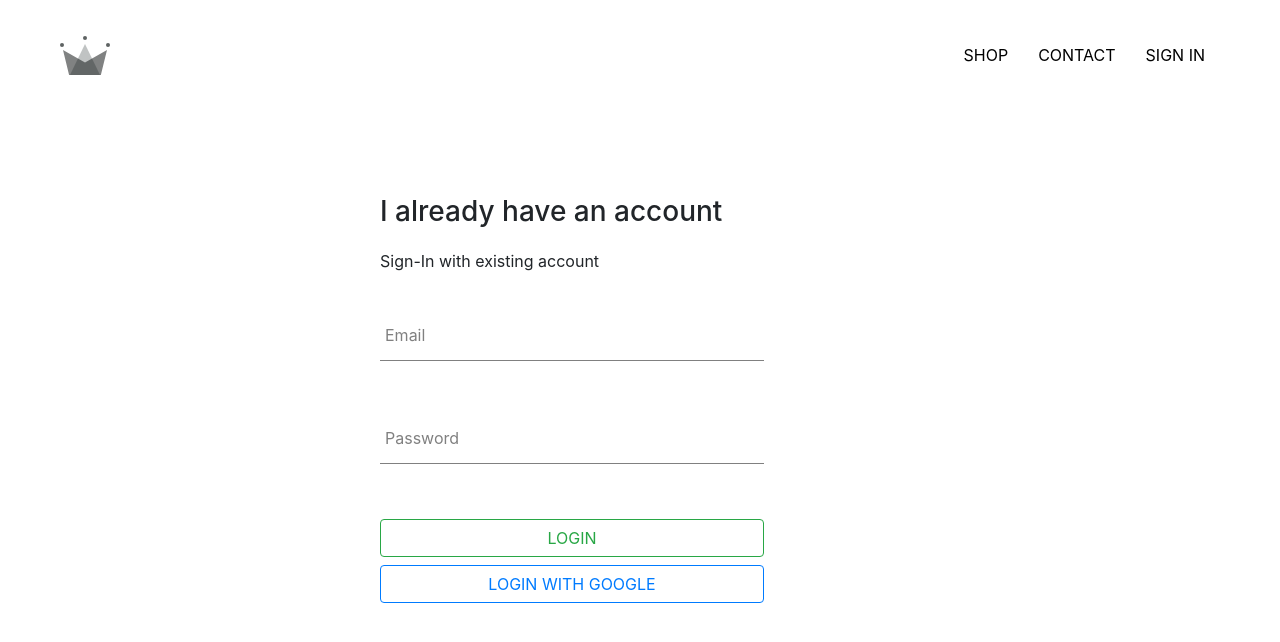
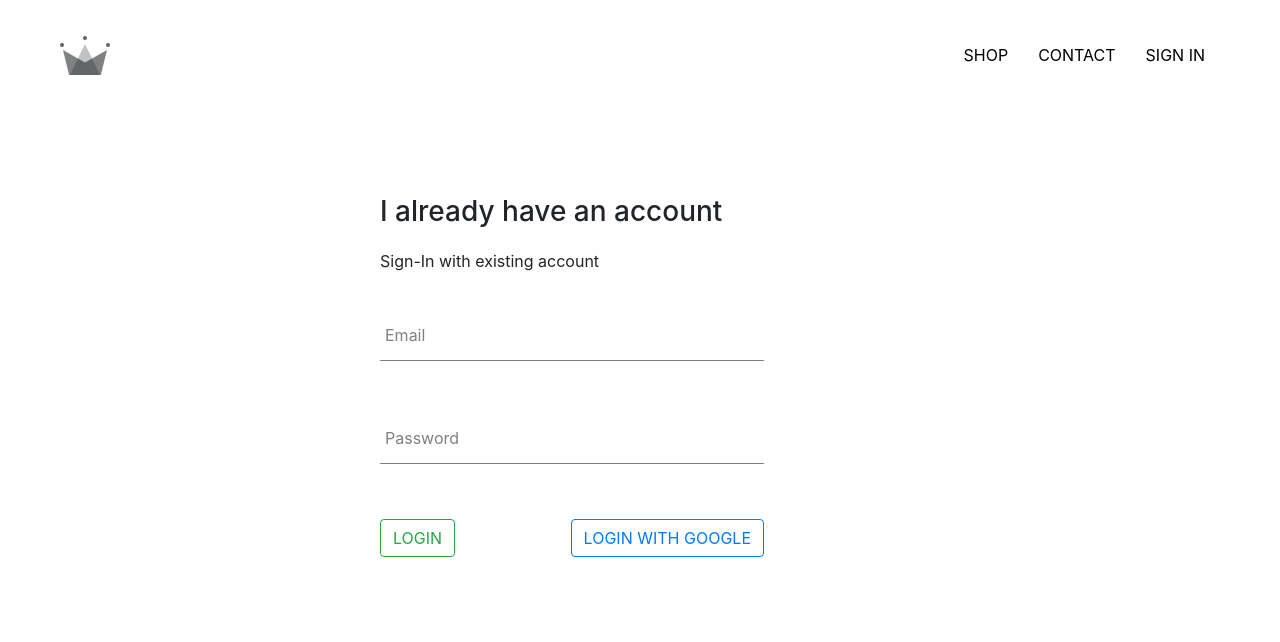
Before and after one commit to rohanrony250/E-commerce-website-ReactApp, a React (Create React App) app: page /login in a window 1280 px wide. Shown: the top 642 px of the page. Built offline with nearby package versions, Linux system fonts and the light colour scheme; no server answers.

Commit message:
integrated firebase google authentication and applied final styles

```diff
--- a/src/App.css
+++ b/src/App.css
@@ -8,3 +8,8 @@
     text-decoration: none !important;
     color: black !important;
 }
+
+*
+{
+    box-sizing: border-box;
+}
--- a/src/App.js
+++ b/src/App.js
@@ -1,15 +1,44 @@
+import React from 'react';
 import HomePage from './pages/homepage/homepage-component';
 import {Switch, Route} from 'react-router-dom';
 import Shop_Component from './pages/shop/shop-component';
 import LoginPage from './pages/login/login-component';
 import HeaderComponent from './components/header/header-component';
+import {auth} from './Firebase/firebase-utils';
 import 'bootstrap/dist/css/bootstrap.min.css';
 import './App.css';
 
-function App() {
+class App extends React.Component
+{
+  constructor()
+  {
+    super();
+    this.state =
+    {
+      currentUser: null
+    }
+  }
+
+  unsubscribeFromAuth = null;
+
+  componentDidMount()
+  {
+    this.unsubscribeFromAuth = auth.onAuthStateChanged(user =>{
+      this.setState({ currentUser : user })
+      console.log(user);
+
+    })
+  }
+
+  componentWillUnmount()
+  {
+    this.unsubscribeFromAuth();
+  }
+  render()
+  {
     return (
       <div>
-      <HeaderComponent />
+        <HeaderComponent currentUser={this.state.currentUser} />
         <Switch>
           <Route exact path='/' component={HomePage}/>
           {/*here only {HomePage} gets access to props of route and not its children, to solve issue we use withRouter() */}
@@ -19,5 +48,6 @@
       </div>
     );
   }
+}
 
 export default App;
--- a/src/components/custom-button/custom-button.component.jsx
+++ b/src/components/custom-button/custom-button.component.jsx
@@ -3,7 +3,7 @@
 
 const CustomButton = ({children,...otherProps}) =>
 (
-    <button {...otherProps} className={`${otherProps.styles}`}>
+    <button {...otherProps} className={`${otherProps.styles} custom-button`}>
         {children}
     </button>
 )
--- a/src/components/custom-button/custom-button.styles.scss
+++ b/src/components/custom-button/custom-button.styles.scss
@@ -0,0 +1,5 @@
+// .button-1
+// {
+//     min-width: 160px;
+//     width: auto;
+// }
--- a/src/components/header/header-component.jsx
+++ b/src/components/header/header-component.jsx
@@ -2,7 +2,8 @@
 import './header-styles.scss'
 import {Link} from 'react-router-dom'
 import { ReactComponent as Logo } from '../../resources/crown.svg'
-const HeaderComponent = () =>
+import { auth } from '../../Firebase/firebase-utils';
+const HeaderComponent = ({ currentUser }) =>
 (
     <div className='header'>
         <Link to='/' className='logo-container'>
@@ -15,9 +16,20 @@
             <Link to='/contact' className='option'>
                 CONTACT
             </Link>
-            <Link to='/login' className='option'>
-                SIGN IN
-            </Link>
+
+            {
+                currentUser ?
+                (
+                    <div className='option' onClick={() => auth.signOut()}>
+                        SIGN OUT
+                    </div>
+                )
+
+                :
+
+                <Link to='/login' className='option'>SIGN IN</Link>
+            }
+
         </div>
     </div>
 )
--- a/src/components/header/header-styles.scss
+++ b/src/components/header/header-styles.scss
@@ -9,18 +9,19 @@
 
 
 
-    // .options
-    // {
-    //     width: 50%;
-    //     display: flex;
-    //     align-items: center;
-    //     justify-content: flex-end;
+    .options
+    {
+        width: 50%;
+        display: flex;
+        align-items: center;
+        justify-content: flex-end;
 
-    // }
+    }
 
     .option
     {
         padding: 10px 15px;
+        cursor: pointer;
     }
 
 }
--- a/src/components/sign-in/sign-in.component.jsx
+++ b/src/components/sign-in/sign-in.component.jsx
@@ -55,11 +55,13 @@
                         label='Password'
                         required
                     />
-
-                    <CustomButton type='submit' styles='btn btn-outline-success btn-block'>LOGIN</CustomButton>
-                    <CustomButton onClick={LoginWithGoogle} styles='btn btn-outline-primary btn-block'>LOGIN WITH GOOGLE</CustomButton>
+                    <div className='buttons'>
+                        <CustomButton type='submit' styles='btn btn-outline-success button-1'>LOGIN</CustomButton>
+                        <CustomButton onClick={LoginWithGoogle} type='button' styles='btn btn-outline-primary'>LOGIN WITH GOOGLE</CustomButton>
+                    </div>
 
                 </form>
+
             </div>
         )
     }
--- a/src/components/sign-in/sign-in.styles.scss
+++ b/src/components/sign-in/sign-in.styles.scss
@@ -9,4 +9,11 @@
     {
         margin-bottom: 20px;
     }
+
+    .buttons
+    {
+        display: flex;
+        justify-content: space-between;
+
+    }
 }
```
Also changed, not shown: 1 other file (tests, documents, lock files or other folders). Lines whose indentation alone changed are shown as unchanged.
